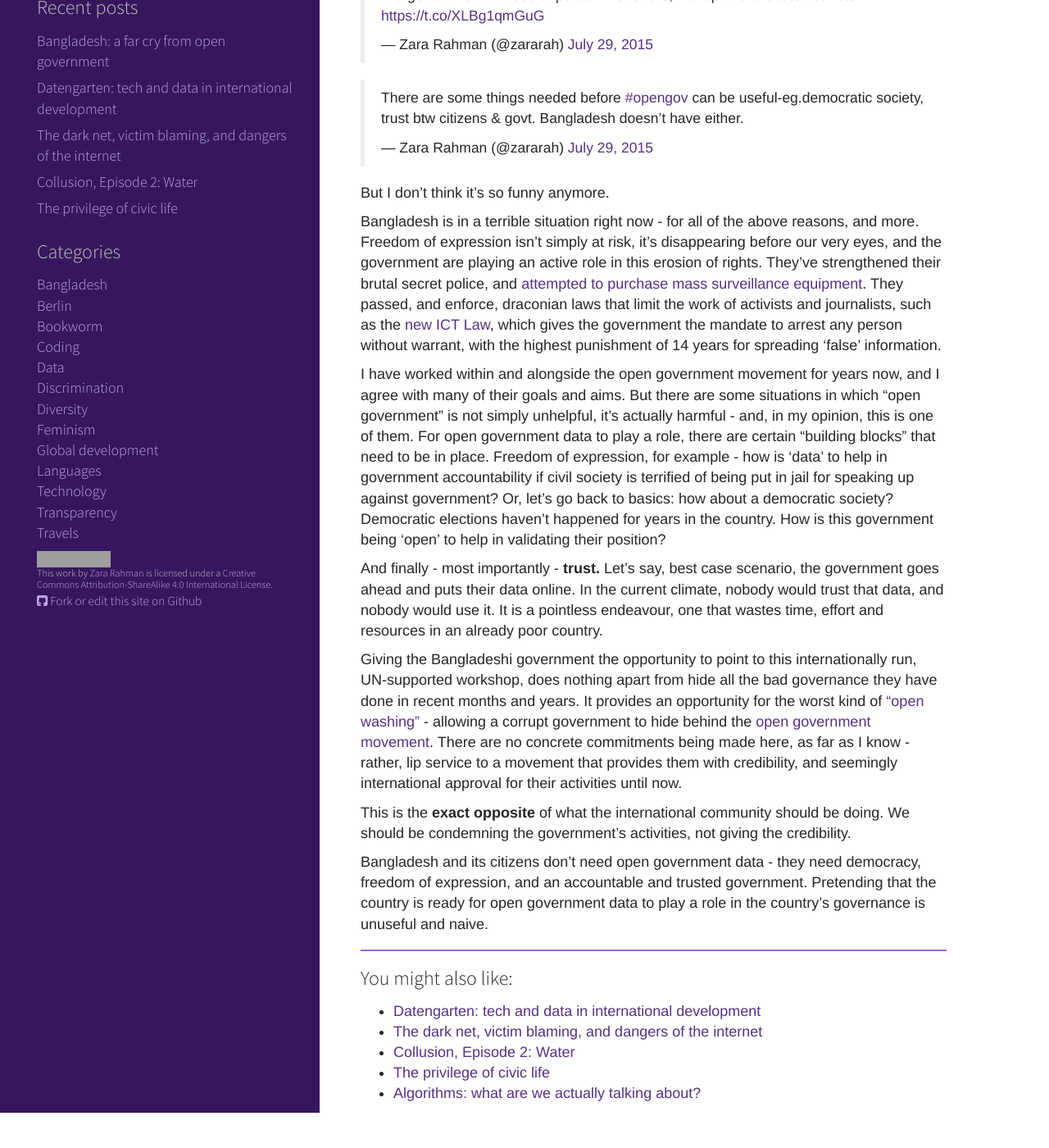
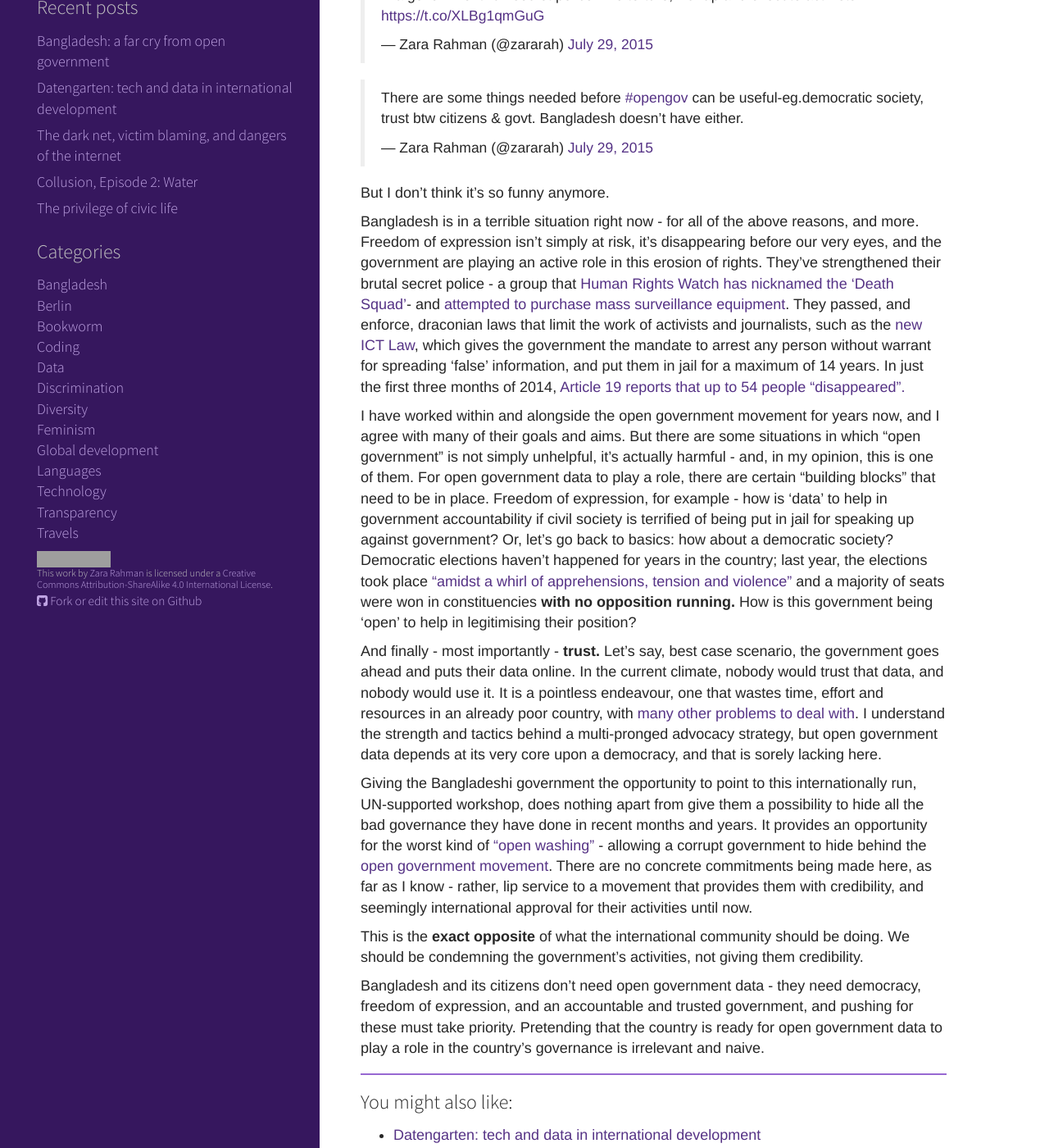
Before and after one commit to zararah/zararah.net, a Jekyll site: the page built from _posts/2015/2015-08-07-not-the-time-for-opengov.md, in a window 1280 px wide and 1400 px high, scrolled down 582 px. Shown: the whole window at 82% size. Built offline with Jekyll 4.4.1, drawn with Linux system fonts in a browser that asks for light colours; Markdown is read by kramdown in place of the engine named in the settings; comment, search, counter and statistics services are not loaded; before the commit the page ends 1939 px from its top, so only the background shows below that; some of the changed text lies outside the part shown; grey boxes are pictures that could not be loaded.

Commit message:
Add advocacy paragraph

```diff
--- a/_posts/2015/2015-08-07-not-the-time-for-opengov.md
+++ b/_posts/2015/2015-08-07-not-the-time-for-opengov.md
@@ -26,14 +26,14 @@
 
 But I don't think it's so funny anymore.
 
-Bangladesh is in a terrible situation right now - for all of the above reasons, and more. Freedom of expression isn't simply at risk, it's disappearing before our very eyes, and the government are playing an active role in this erosion of rights. They've strengthened their brutal secret police, and [attempted to purchase mass surveillance equipment](https://www.privacyinternational.org/?q=node/427). They passed, and enforce, draconian laws that limit the work of activists and journalists, such as the [new ICT Law](http://www.fnpk.org/bangladesh-new-ict-law-curtails-free-speech-online/), which gives the government the mandate to arrest any person without warrant, with the highest punishment of 14 years for spreading 'false' information.
+Bangladesh is in a terrible situation right now - for all of the above reasons, and more. Freedom of expression isn't simply at risk, it's disappearing before our very eyes, and the government are playing an active role in this erosion of rights. They've strengthened their brutal secret police - a group that [Human Rights Watch has nicknamed the 'Death Squad'](https://www.hrw.org/news/2014/07/20/bangladesh-disband-death-squad)- and [attempted to purchase mass surveillance equipment](https://www.privacyinternational.org/?q=node/427). They passed, and enforce, draconian laws that limit the work of activists and journalists, such as the [new ICT Law](http://www.fnpk.org/bangladesh-new-ict-law-curtails-free-speech-online/), which gives the government the mandate to arrest any person without warrant for spreading 'false' information, and put them in jail for a maximum of 14 years. In just the first three months of 2014, [Article 19 reports that up to 54 people "disappeared".](https://www.article19.org/resources.php/resource/37943/en/freedom-of-expression-in-bangladesh-2014)
 
-I have worked within and alongside the open government movement for years now, and I agree with many of their goals and aims. But there are some situations in which "open government" is not simply unhelpful, it's actually harmful - and, in my opinion, this is one of them. For open government data to play a role, there are certain "building blocks" that need to be in place. Freedom of expression, for example - how is 'data' to help in government accountability if civil society is terrified of being put in jail for speaking up against government? Or, let's go back to basics: how about a democratic society? Democratic elections haven't happened for years in the country. How is this government being 'open' to help in validating their position?
+I have worked within and alongside the open government movement for years now, and I agree with many of their goals and aims. But there are some situations in which "open government" is not simply unhelpful, it's actually harmful - and, in my opinion, this is one of them. For open government data to play a role, there are certain "building blocks" that need to be in place. Freedom of expression, for example - how is 'data' to help in government accountability if civil society is terrified of being put in jail for speaking up against government? Or, let's go back to basics: how about a democratic society? Democratic elections haven't happened for years in the country; last year, the elections took place ["amidst a whirl of apprehensions, tension and violence"](https://www.article19.org/resources.php/resource/37943/en/freedom-of-expression-in-bangladesh-2014) and a majority of seats were won in constituencies **with no opposition running.** How is this government being 'open' to help in legitimising their position?
 
-And finally - most importantly - **trust.** Let's say, best case scenario, the government goes ahead and puts their data online. In the current climate, nobody would trust that data, and nobody would use it. It is a pointless endeavour, one that wastes time, effort and resources in an already poor country.
+And finally - most importantly - **trust.** Let's say, best case scenario, the government goes ahead and puts their data online. In the current climate, nobody would trust that data, and nobody would use it. It is a pointless endeavour, one that wastes time, effort and resources in an already poor country, with [many other problems](http://www.theguardian.com/global-development/2015/apr/23/rana-plaza-bangladesh-factory-tragedy-little-changed) [to deal with](http://www.pathwaytoparis.org/dhaka-refugees). I understand the strength and tactics behind a multi-pronged advocacy strategy, but open government data depends at its very core upon a democracy, and that is sorely lacking here.
 
-Giving the Bangladeshi government the opportunity to point to this internationally run, UN-supported workshop, does nothing apart from hide all the bad governance they have done in recent months and years. It provides an opportunity for the worst kind of ["open washing"](http://blog.okfn.org/2014/03/10/open-washing-the-difference-between-opening-your-data-and-simply-making-them-available/) - allowing a corrupt government to hide behind the [open government movement](http://www.opengovpartnership.org/). There are no concrete commitments being made here, as far as I know - rather, lip service to a movement that provides them with credibility, and seemingly international approval for their activities until now.
+Giving the Bangladeshi government the opportunity to point to this internationally run, UN-supported workshop, does nothing apart from give them a possibility to hide all the bad governance they have done in recent months and years. It provides an opportunity for the worst kind of ["open washing"](http://blog.okfn.org/2014/03/10/open-washing-the-difference-between-opening-your-data-and-simply-making-them-available/) - allowing a corrupt government to hide behind the [open government movement](http://www.opengovpartnership.org/). There are no concrete commitments being made here, as far as I know - rather, lip service to a movement that provides them with credibility, and seemingly international approval for their activities until now.
 
-This is the **exact opposite** of what the international community should be doing. We should be condemning the government's activities, not giving the credibility.
+This is the **exact opposite** of what the international community should be doing. We should be condemning the government's activities, not giving them credibility.
 
-Bangladesh and its citizens don't need open government data - they need democracy, freedom of expression, and an accountable and trusted government. Pretending that the country is ready for open government data to play a role in the country's governance is unuseful and naive.
+Bangladesh and its citizens don't need open government data - they need democracy, freedom of expression, and an accountable and trusted government, and pushing for these must take priority. Pretending that the country is ready for open government data to play a role in the country's governance is irrelevant and naive.
```
Also changed, not shown: other parts of _posts/2015/2015-08-07-not-the-time-for-opengov.md (+1 -1 lines).
